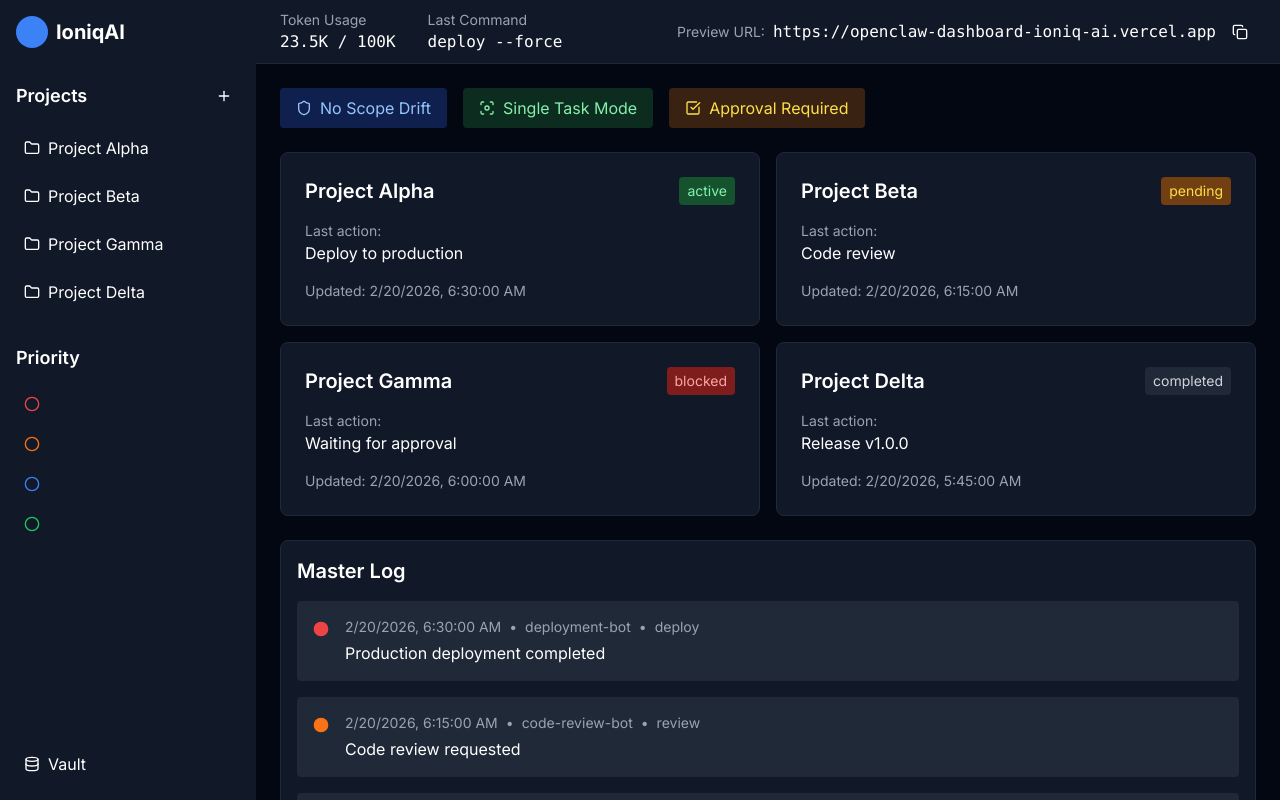
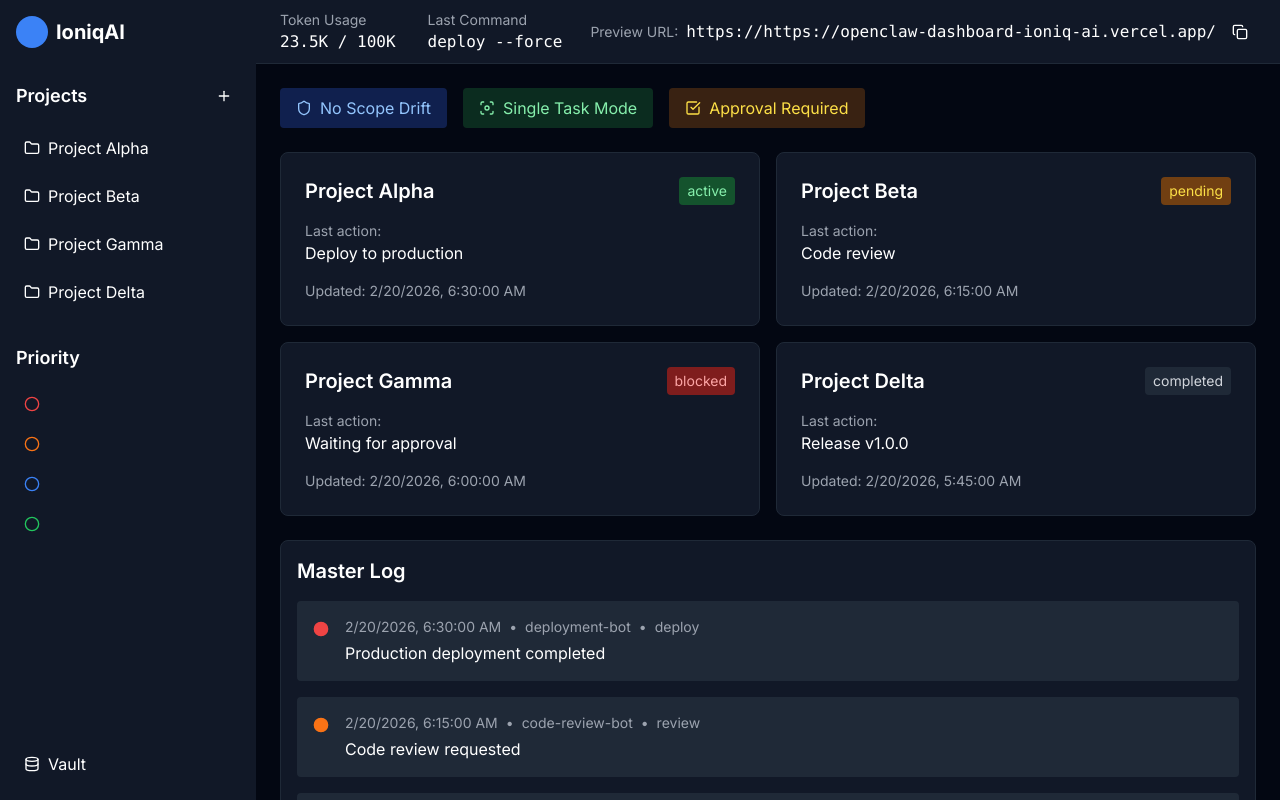
Before and after one commit to cryptowez/openclaw-dashboard, a Next.js app: page / in a window 1280 px wide. Shown: the top 800 px of the page. Built offline with nearby package versions, Linux system fonts and the light colour scheme.

Commit message:
fix: add https protocol to preview url fallback

```diff
--- a/components/Topbar.tsx
+++ b/components/Topbar.tsx
@@ -3,7 +3,7 @@
 import { Copy } from 'lucide-react';
 
 export default function Topbar() {
-  const vercelUrl = process.env.NEXT_PUBLIC_VERCEL_URL || process.env.VERCEL_URL || 'openclaw-dashboard-ioniq-ai.vercel.app';
+  const vercelUrl = process.env.NEXT_PUBLIC_VERCEL_URL || process.env.VERCEL_URL || 'https://openclaw-dashboard-ioniq-ai.vercel.app/';
   const previewUrl = `https://${vercelUrl}`;
 
   const copyToClipboard = async () => {
```
